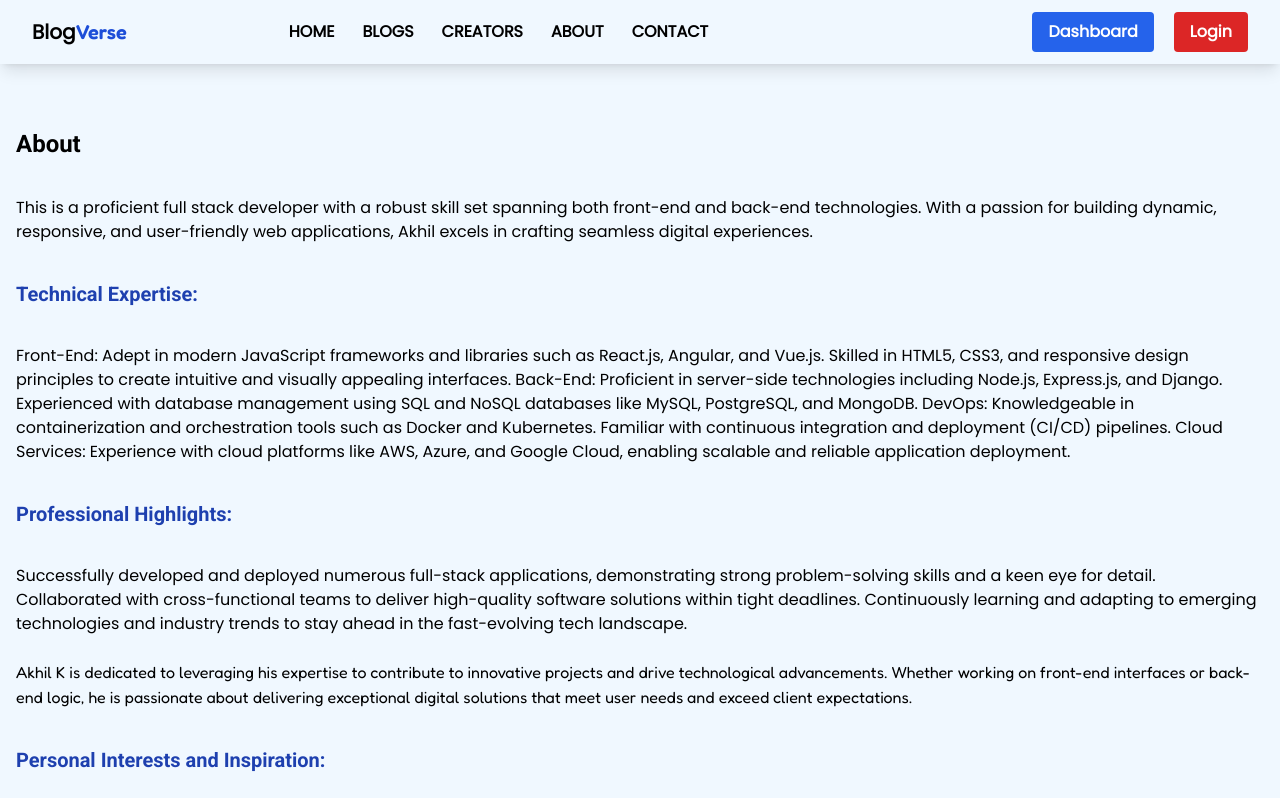
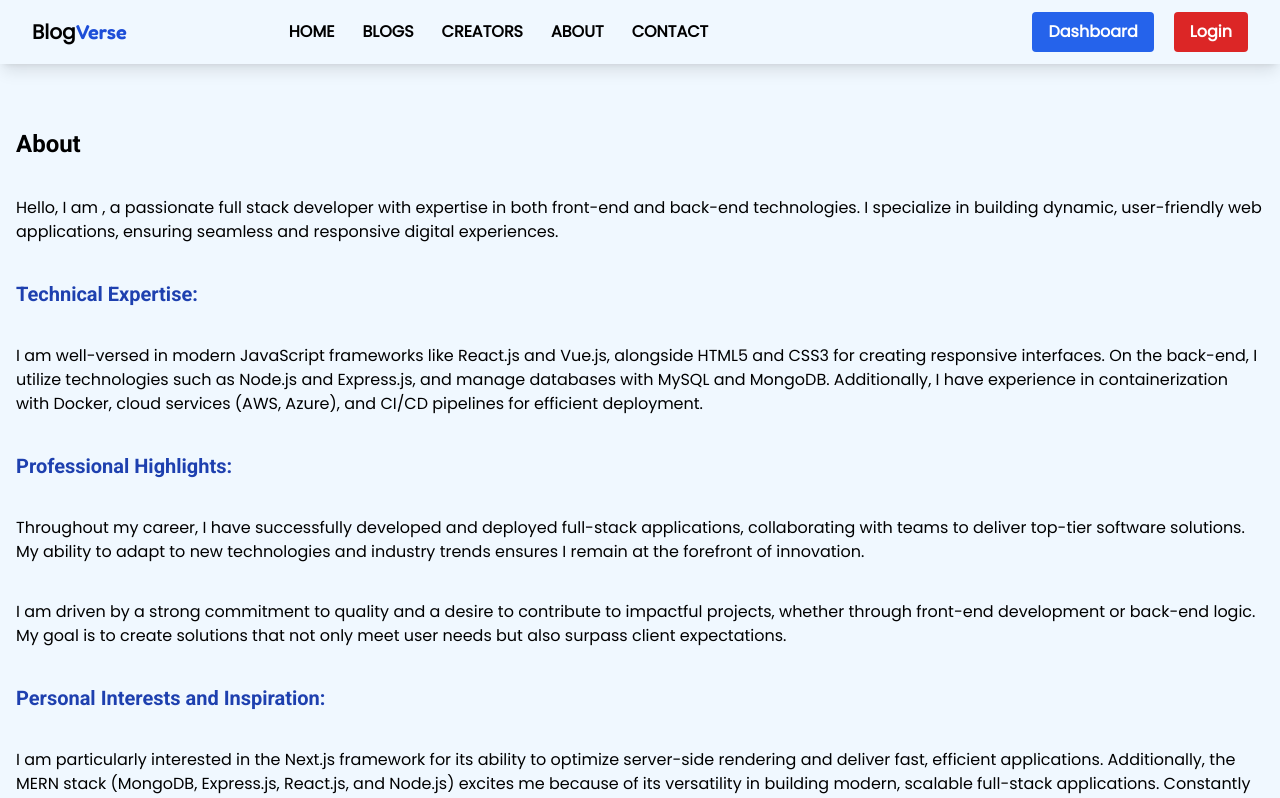
Before and after one commit to RBZAHEER/BlogVerse, a React (Vite) app in the folder frontend/: page /about in a window 1280 px wide. Shown: the top 798 px of the page. Built offline with nearby package versions, Linux system fonts and the light colour scheme; no server answers.

Commit message:
Final commit

```diff
--- a/frontend/index.html
+++ b/frontend/index.html
@@ -2,7 +2,7 @@
 <html lang="en">
   <head>
     <meta charset="UTF-8" />
-    <link rel="icon" type="image/svg+xml" href="/vite.svg" />
+    <link rel="icon" type="text" href="/webLogo.png" />
     <meta name="viewport" content="width=device-width, initial-scale=1.0" />
     <title>BLOGVERSE</title>
   </head>
--- a/frontend/src/pages/About.jsx
+++ b/frontend/src/pages/About.jsx
@@ -1,67 +1,59 @@
 import React from "react";
 import { useAuth } from "../context/AuthProvider";
+
 function About() {
   const { profile } = useAuth();
   console.log(profile);
+
   return (
     <div className="container mx-auto my-12 p-4 space-y-9">
       <h1 className="text-2xl font-bold mb-6">About</h1>
       <p>
-        This is{" "}
+        Hello, I am{" "}
         <strong className="text-blue-800 font-semibold hover:scale-105 duration-500">
-          {profile?.user?.name}
-        </strong>{" "}
-        a proficient full stack developer with a robust skill set spanning both
-        front-end and back-end technologies. With a passion for building
-        dynamic, responsive, and user-friendly web applications, Akhil excels in
-        crafting seamless digital experiences.
+          {profile?.name}
+        </strong>
+        , a passionate full stack developer with expertise in both front-end and
+        back-end technologies. I specialize in building dynamic, user-friendly
+        web applications, ensuring seamless and responsive digital experiences.
       </p>
       <h2 className="font-semibold text-blue-800 text-xl">
         Technical Expertise:
       </h2>
       <p>
-        Front-End: Adept in modern JavaScript frameworks and libraries such as
-        React.js, Angular, and Vue.js. Skilled in HTML5, CSS3, and responsive
-        design principles to create intuitive and visually appealing interfaces.
-        Back-End: Proficient in server-side technologies including Node.js,
-        Express.js, and Django. Experienced with database management using SQL
-        and NoSQL databases like MySQL, PostgreSQL, and MongoDB. DevOps:
-        Knowledgeable in containerization and orchestration tools such as Docker
-        and Kubernetes. Familiar with continuous integration and deployment
-        (CI/CD) pipelines. Cloud Services: Experience with cloud platforms like
-        AWS, Azure, and Google Cloud, enabling scalable and reliable application
-        deployment.
+        I am well-versed in modern JavaScript frameworks like React.js and
+        Vue.js, alongside HTML5 and CSS3 for creating responsive interfaces. On
+        the back-end, I utilize technologies such as Node.js and Express.js, and
+        manage databases with MySQL and MongoDB. Additionally, I have experience
+        in containerization with Docker, cloud services (AWS, Azure), and CI/CD
+        pipelines for efficient deployment.
       </p>
       <h2 className="font-semibold text-blue-800 text-xl">
         Professional Highlights:
       </h2>
       <p>
-        Successfully developed and deployed numerous full-stack applications,
-        demonstrating strong problem-solving skills and a keen eye for detail.
-        Collaborated with cross-functional teams to deliver high-quality
-        software solutions within tight deadlines. Continuously learning and
-        adapting to emerging technologies and industry trends to stay ahead in
-        the fast-evolving tech landscape.
+        Throughout my career, I have successfully developed and deployed
+        full-stack applications, collaborating with teams to deliver top-tier
+        software solutions. My ability to adapt to new technologies and industry
+        trends ensures I remain at the forefront of innovation.
       </p>
-      <br />
-      <span>
-        Akhil K is dedicated to leveraging his expertise to contribute to
-        innovative projects and drive technological advancements. Whether
-        working on front-end interfaces or back-end logic, he is passionate
-        about delivering exceptional digital solutions that meet user needs and
-        exceed client expectations.
-      </span>
+      <p>
+        I am driven by a strong commitment to quality and a desire to contribute
+        to impactful projects, whether through front-end development or back-end
+        logic. My goal is to create solutions that not only meet user needs but
+        also surpass client expectations.
+      </p>
       <h2 className="font-semibold text-blue-800 text-xl">
         Personal Interests and Inspiration:
       </h2>
       <p>
-        Beyond his professional achievements, Akhil is a big fan of cricket and
-        holds immense admiration for <strong> King Kohli.</strong> His favorite
-        person and biggest inspiration is his twin brother,{" "}
-        <strong>Ankusha.</strong> Their friendly rivalry and deep bond have
-        significantly shaped Akhil’s journey. Ankush is not only a great
-        competitor but also a steadfast friend, constantly motivating Akhil to
-        strive for excellence.
+        I am particularly interested in the Next.js framework for its ability to
+        optimize server-side rendering and deliver fast, efficient applications.
+        Additionally, the MERN stack (MongoDB, Express.js, React.js, and
+        Node.js) excites me because of its versatility in building modern,
+        scalable full-stack applications. Constantly exploring new tools and
+        technologies like these fuels my passion for development and motivates
+        me to push the boundaries of what I can create.
       </p>
     </div>
   );
```
Also changed, not shown: frontend/public/webLogo.png (added).
